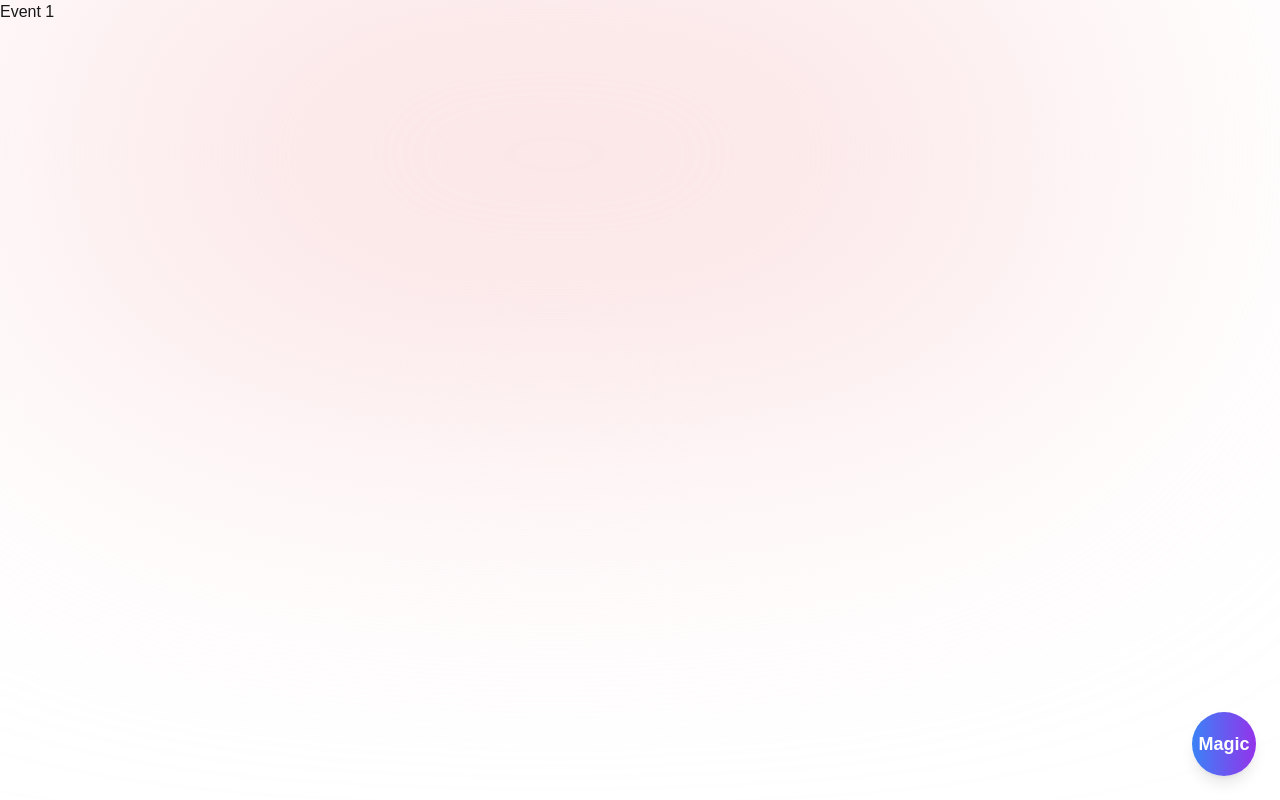
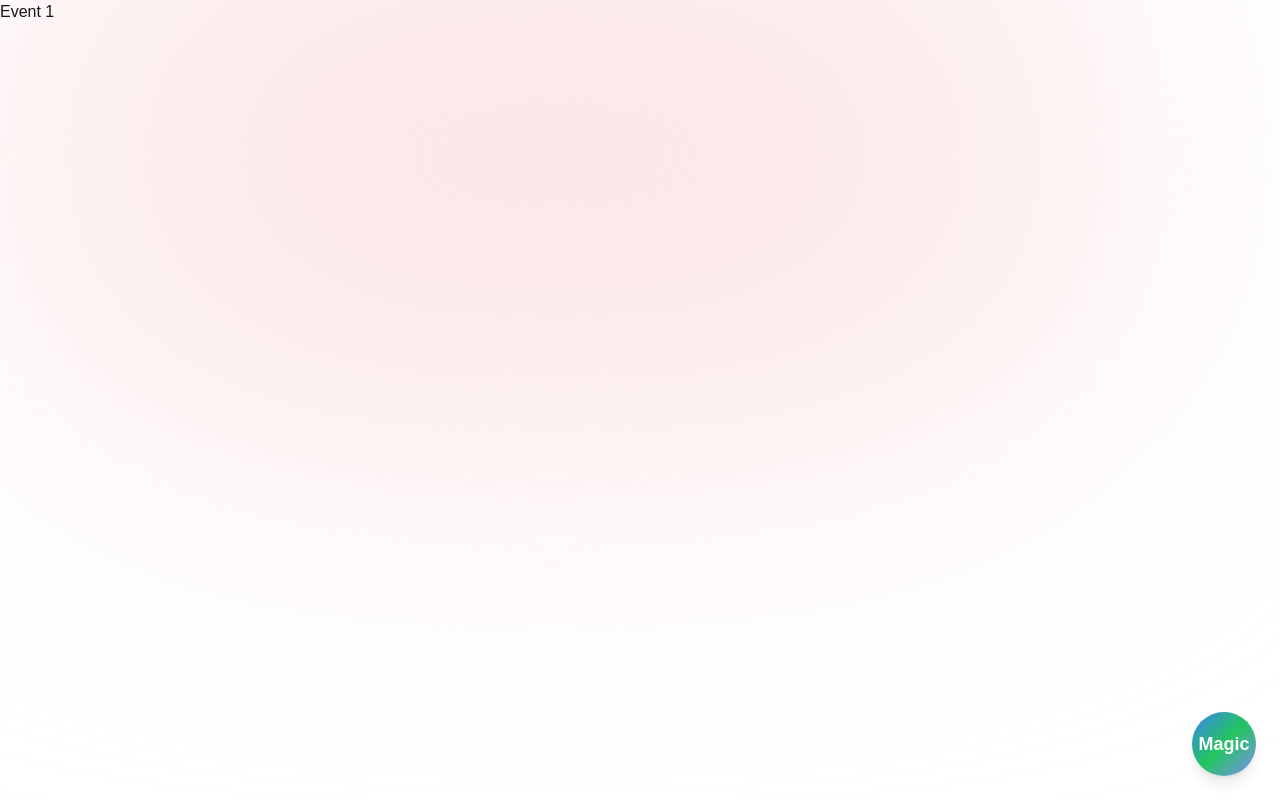
Before and after one commit to PrittoRuban/CyberXeleratte2k25, a Next.js app: page /events/1 in a window 1280 px wide. Built offline with nearby package versions, Linux system fonts and the light colour scheme; a web font is replaced by a local one.

Commit message:
Enhance layout and components with improved styles and accessibility features

```diff
--- a/src/app/layout.js
+++ b/src/app/layout.js
@@ -24,7 +24,7 @@ export const metadata = {
 
 export default function RootLayout({ children }) {
   return (
-    <html lang="en">
+    <html lang="en" className="!scroll-smooth !scroll-snap-y-mandatory">
       <body
         className={`${geistSans.variable} ${geistMono.variable} antialiased`}
       >
--- a/src/components/AudioToggle.jsx
+++ b/src/components/AudioToggle.jsx
@@ -47,14 +47,24 @@ const AudioToggle = ({ src }) => {
       {/* Play/Pause Button */}
       <button
         onClick={togglePlayPause}
-        className={`relative flex items-center justify-center w-16 h-16 rounded-full shadow-lg bg-gradient-to-r from-blue-500 to-purple-600 text-white focus:outline-none focus:ring-4 focus:ring-purple-300
-        transition-transform transform ${
-          isPlaying ? "scale-90" : "hover:scale-110"
+        className={`relative flex items-center justify-center w-16 h-16 rounded-full shadow-lg bg-gradient-to-br from-blue-500 via-green-500 to-indigo-400  text-white focus:outline-none focus:ring-4 focus:ring-pink-300 transition-transform transform duration-300 ease-out ${
+          isPlaying ? "scale-95" : "hover:scale-105"
         }`}
+        aria-label={isPlaying ? "Pause music" : "Play magic music"}
       >
-        <span className="text-lg font-bold">
+        <span
+          className={`text-lg font-bold transition-opacity duration-200 ${
+            isPlaying ? "opacity-70" : "opacity-100"
+          }`}
+        >
           {isPlaying ? "Pause" : "Magic"}
         </span>
+        <span
+          className={`absolute w-3 h-3 rounded-full bg-white ${
+            isPlaying ? "animate-ping opacity-50" : "animate-none opacity-0"
+          }`}
+          style={{ top: "10%", left: "10%" }}
+        />
       </button>
     </div>
   );
--- a/src/components/Header.jsx
+++ b/src/components/Header.jsx
@@ -118,9 +118,9 @@ const Header = () => {
                 <Link
                   href={`#${item.id}`}
                   onClick={() => handleSectionClick(item.id)}
-                  className={`block py-2 px-4 font-bold rounded ${
+                  className={`block py-2 px-4 font-bold rounded-full ${
                     activeSection === item.id
-                      ? "text-blue-700 bg-gray-700"
+                      ? "text-blue-700  border-2 border-indigo-50"
                       : "text-gray-900 hover:bg-gray-100 md:hover:bg-transparent md:hover:text-blue-700"
                   } dark:text-white dark:hover:bg-gray-700 md:dark:hover:text-blue-500`}
                 >
```
